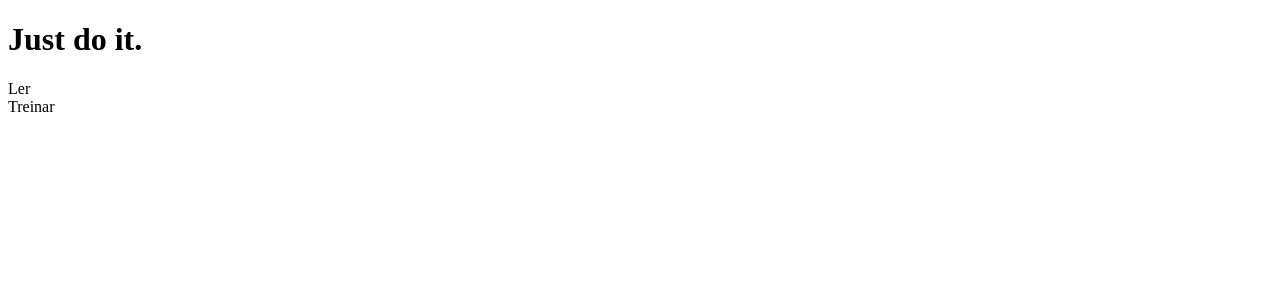
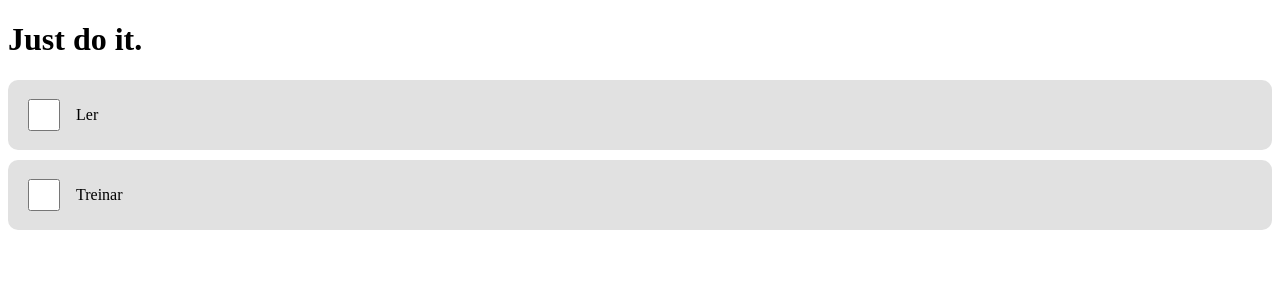
Before and after one commit to edgarfbarbosa/habit-tracker, a React app: page / in a window 1280 px wide. Shown: the top 300 px of the page. Built offline with nearby package versions, Linux system fonts and the light colour scheme; the HTML template or start-up script is replaced by a standard one.

Commit message:
add: criado o input/label do componente List Item e o styles.css

```diff
--- a/src/components/ListItem/index.tsx
+++ b/src/components/ListItem/index.tsx
@@ -1,3 +1,4 @@
+import './styles.css'
 import { Item } from '../../types/item'
 
 type Props = {
@@ -6,8 +7,9 @@ type Props = {
 
 const ListItem = ({ item }: Props) => {
     return (
-        <div>
-            {item.name}
+        <div className="list-item__container">
+            <input type="checkbox"></input>
+            <label>{item.name}</label>
         </div>
     )
 }
--- /dev/null
+++ b/src/components/ListItem/styles.css
@@ -0,0 +1,14 @@
+.list-item__container {
+    align-items: center;
+    background-color: #e1e1e1;
+    border-radius: 10px;
+    display: flex;
+    margin-bottom: 10px;
+    padding: 1rem;
+}
+
+.list-item__container input {
+    height: 2rem;
+    margin-right: 1rem;
+    width: 2rem;
+}
```
